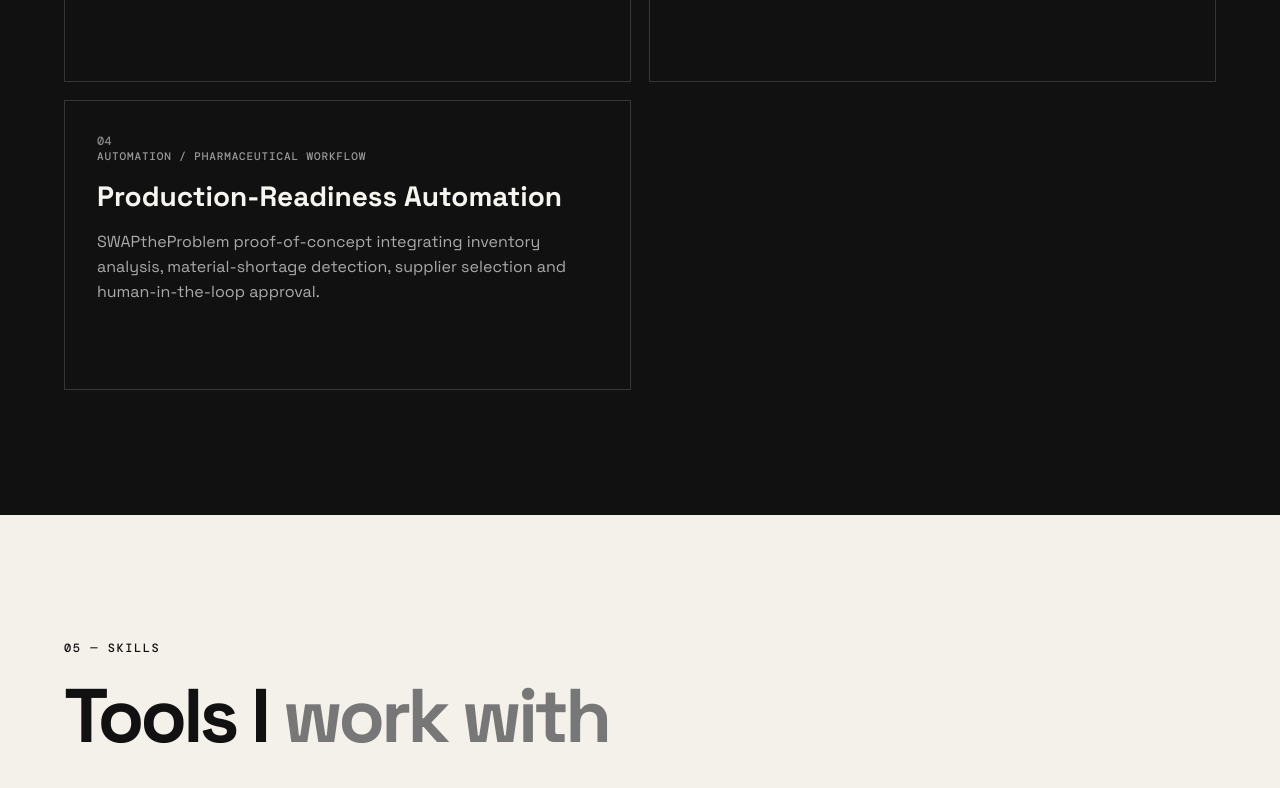
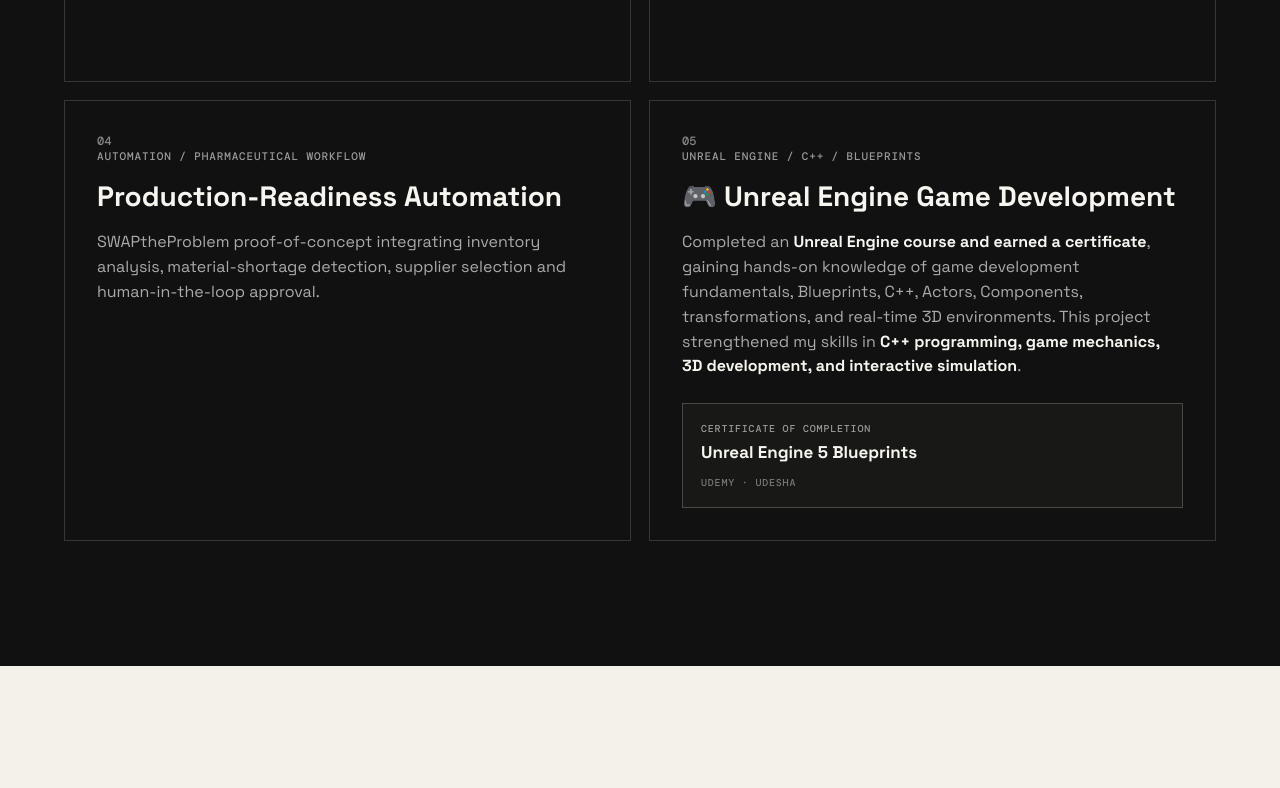
Before and after one commit to UdithaHerath/UdithaHerath.github.io, a plain HTML site: page index.html in a window 1280 px wide. Shown: the part 4384-5172 px from the top of the page. Drawn offline with nearby package versions, Linux system fonts and the light colour scheme.

Commit message:
Update portfolio design and content

```diff
--- a/css/style.css
+++ b/css/style.css
@@ -431,6 +431,38 @@ h2 span {
     font-size: 13px
 }
 
+.certificate-project strong {
+    color: var(--light)
+}
+
+.certificate-placeholder {
+    display: flex;
+    flex-direction: column;
+    gap: 4px;
+    margin-top: 24px;
+    padding: 18px;
+    border: 1px solid #4a4a45;
+    background: #181817;
+    color: var(--light)
+}
+
+.certificate-placeholder span,
+.certificate-placeholder small {
+    font: 500 10px 'DM Mono', monospace;
+    color: #999;
+    text-transform: uppercase;
+    letter-spacing: .08em
+}
+
+.certificate-placeholder strong {
+    font-size: 17px
+}
+
+.certificate-placeholder small {
+    margin-top: 6px;
+    color: #777
+}
+
 .skills-grid {
     display: grid;
     grid-template-columns: repeat(2, 1fr);
--- a/index.html
+++ b/index.html
@@ -207,6 +207,20 @@
             <p>SWAPtheProblem proof-of-concept integrating inventory analysis, material-shortage detection, supplier
               selection and human-in-the-loop approval.</p>
           </article>
+          <article class="project-card certificate-project">
+            <div class="project-number">05</div>
+            <p class="project-type">UNREAL ENGINE / C++ / BLUEPRINTS</p>
+            <h3>🎮 Unreal Engine Game Development</h3>
+            <p>Completed an <strong>Unreal Engine course and earned a certificate</strong>, gaining hands-on
+              knowledge of game development fundamentals, Blueprints, C++, Actors, Components, transformations, and
+              real-time 3D environments. This project strengthened my skills in <strong>C++ programming, game
+                mechanics, 3D development, and interactive simulation</strong>.</p>
+            <div class="certificate-placeholder" role="img" aria-label="Unreal Engine course certificate preview">
+              <span>Certificate of completion</span>
+              <strong>Unreal Engine 5 Blueprints</strong>
+              <small>Udemy · Udesha</small>
+            </div>
+          </article>
         </div>
       </div>
     </section>
```
